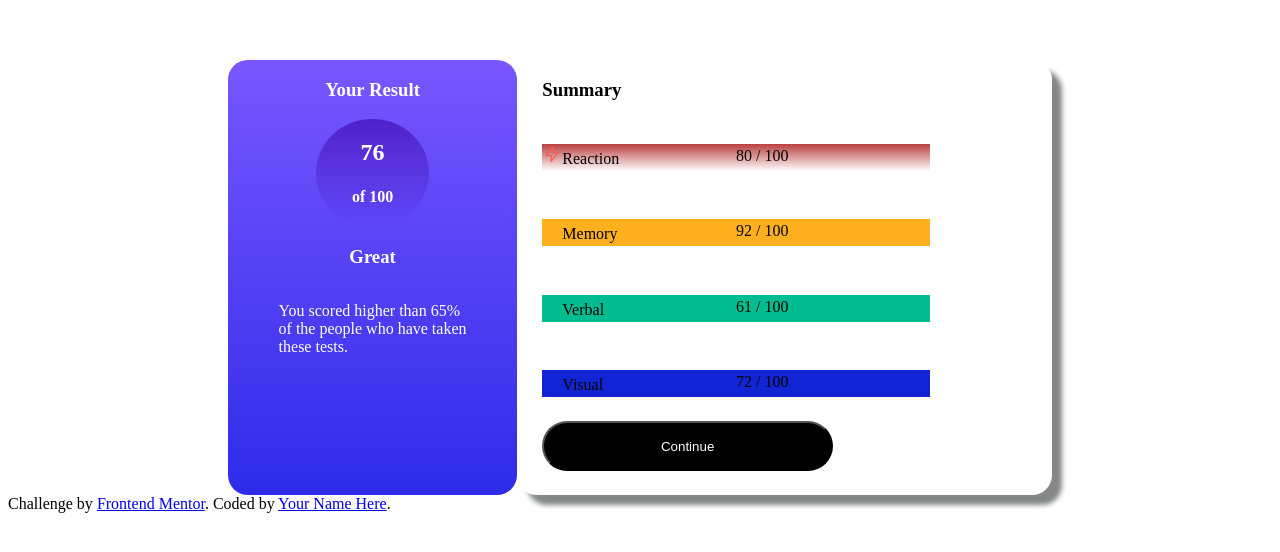
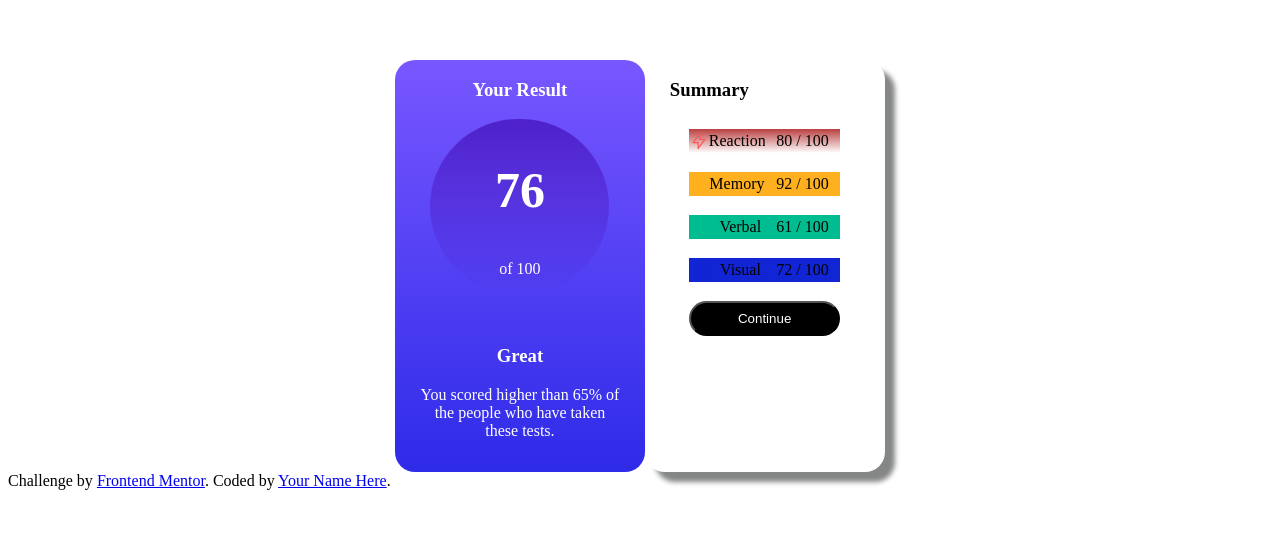
Before and after one commit to dylanR96/frontend-mentor-results-summary, a plain HTML site: page index.html in a window 1280 px wide. Shown: the part 180-732 px from the top of the page. Drawn offline with Linux system fonts and the light colour scheme.

Commit message:
Minor changes to styling and structure

```diff
--- a/index.html
+++ b/index.html
@@ -7,6 +7,7 @@
   <link rel="icon" type="image/png" sizes="32x32" href="./assets/images/favicon-32x32.png">
 
   <title>Frontend Mentor | Results summary component</title>
+
 </head>
 <body>
   <main>
@@ -14,15 +15,17 @@
 
         <h3>Your Result</h3>
       <div class="myResult">
-        <h2>76</h2>
-        <h4>of 100</h4>
+        <h1>76</h1>
+          <p> of 100</p>
       </div>
-      <h3>Great</h3>
-        <p>You scored higher than 65%<br>
-          of the people who have taken<br>
+
+        <p><h3>Great</h3>
+          You scored higher than 65% of<br>
+            the people who have taken<br>
             these tests.</p>
 
     </section>
+
     <section class="summaryContainer">
         <h3>Summary</h3>
 
@@ -33,7 +36,9 @@
         <li class="visualListItem"><img src="assets/images/icon-visual.svg" alt="visualIcon">Visual</li><li class="visualListItem">72 / 100</li>
 
       </div>
+      <div class="buttonContainer">
         <button>Continue</button>
+      </div>
     </section>
   </main>
 
--- a/style.css
+++ b/style.css
@@ -15,14 +15,19 @@ main {
     align-items: center;
     color: white;
     border-radius: 20px;
-    padding-left: 4%;
-    padding-right: 4%;
+    padding-left: 2%;
+    padding-right: 2%;
+    text-align: center;
+}
+
+h1 {
+    font-size: 50px;
 }
 
 .myResult {
-    border-radius: 50%;
+    border-radius: 90px;
     background-image: linear-gradient(180deg, hsla(256, 72%, 46%, 1), hsla(241, 72%, 46%, 0));
-    width: 60%;
+    width: 90%;
     text-align: center;
 }
 
@@ -34,12 +39,13 @@ main {
     padding-left: 2%;
     padding-right: 2%;
     box-shadow: 10px 10px 5px rgb(133, 134, 134);
-
+    width: 15%;
 }
 
 .listContainer {
     display: flex;
     flex-wrap: wrap;
+    justify-content: center;
 }
 
 .listContainer li {
@@ -53,25 +59,39 @@ main {
 
 .reactionListItem{
     background-image: linear-gradient(hsl(0, 49%, 49%), hsl(0, 0%, 100%));
+    display: flex;
+    justify-content: space-around;
 }
 
 .memoryListItem{
     background-color: hsl(39, 100%, 56%);
+    display: flex;
+    justify-content: space-around;
 }
 
 .verbalListItem{
     background-color: hsl(166, 100%, 37%);
+    display: flex;
+    justify-content: space-around;
 }
 
 .visualListItem{
     background-color: hsl(234, 85%, 45%);
+    display: flex;
+    justify-content: space-around;
 }
 
-button {
+.buttonContainer{
+    display: flex;
+    justify-content: center;
+}
+
+.buttonContainer button {
     color: white;
     background-color: black;
     border-radius: 40px;
-    width: 60%;
-    height: 50px;
-    margin-bottom: 5%;
+    width: 80%;
+    height: 35px;
+    margin-top: 5%;
+    margin-bottom: 10%;
 }
```
Lines whose indentation alone changed are shown as unchanged.
